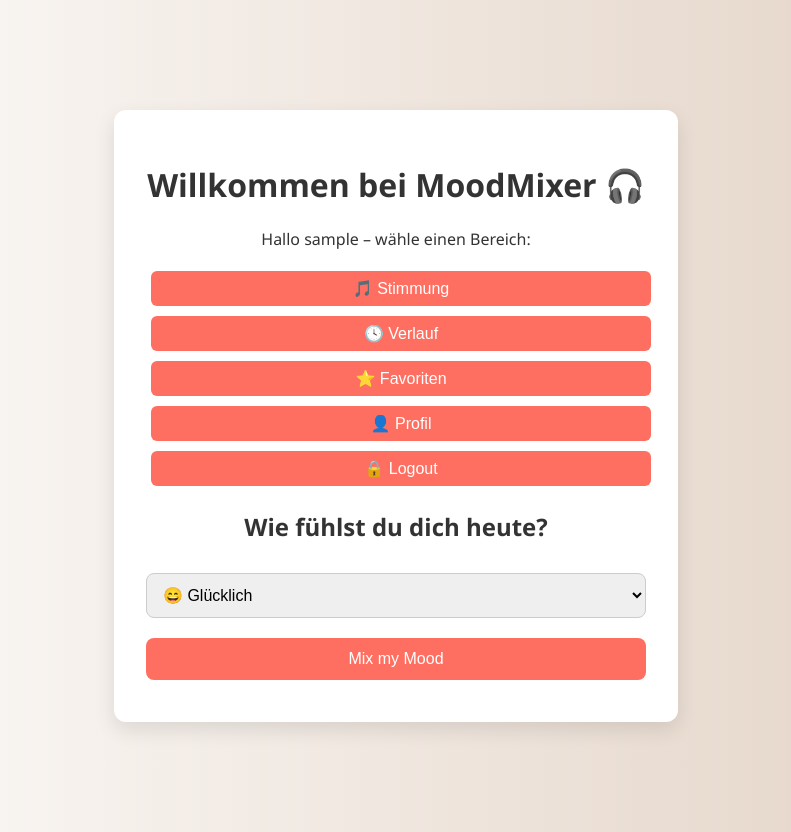
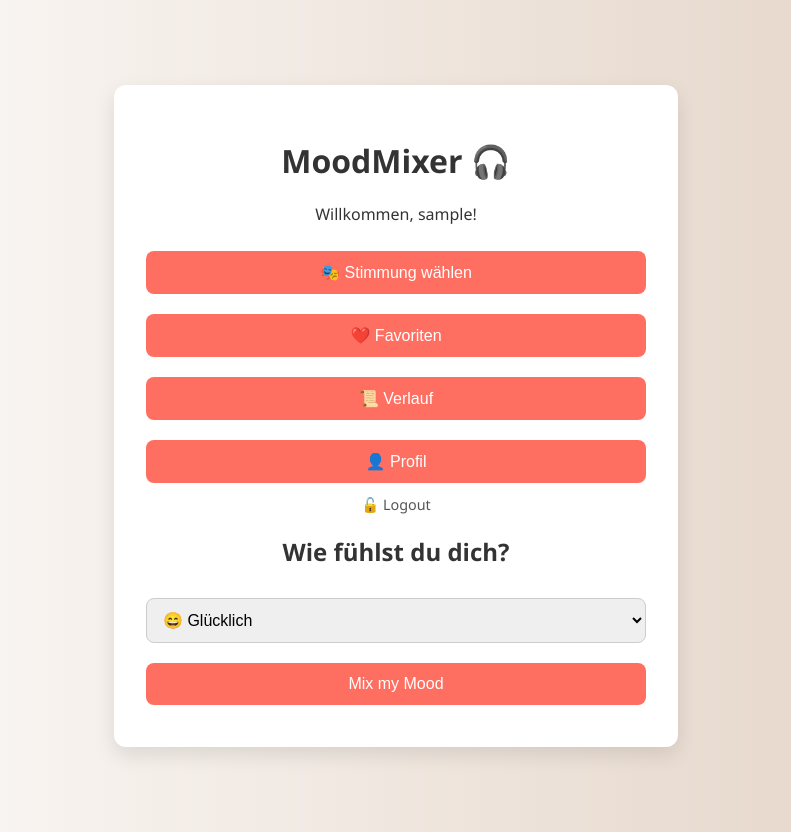
Before and after one commit to Loeschich/MoodMixer2.0, a Flask app: page /home in a window 1280 px wide. Shown: the whole page, without its empty margins (244-1035 px from the left). Run offline with Flask 3, Linux system fonts and the light colour scheme; the visitor is signed in with stand-in values (Sample User, id 1).

Commit message:
Update home.html

```diff
--- a/templates/home.html
+++ b/templates/home.html
@@ -1,42 +1,24 @@
-<!-- 💾 Datei: home.html (Single Page Interface mit Funktion) -->
 <!DOCTYPE html>
 <html lang="de">
 <head>
   <meta charset="UTF-8">
   <meta name="viewport" content="width=device-width, initial-scale=1">
-  <title>MoodMixer</title>
+  <title>Home – MoodMixer</title>
   <link rel="stylesheet" href="{{ url_for('static', filename='style.css') }}">
-  <style>
-    .section { display: none; }
-    .active { display: block; }
-    nav button {
-      margin: 5px;
-      padding: 8px 16px;
-      border: none;
-      border-radius: 6px;
-      background-color: #ff6f61;
-      color: white;
-      cursor: pointer;
-    }
-    nav button:hover {
-      background-color: #e45e50;
-    }
-  </style>
   <script>
     function showSection(id) {
-      const sections = document.querySelectorAll('.section');
-      sections.forEach(sec => sec.classList.remove('active'));
-      document.getElementById(id).classList.add('active');
+      document.querySelectorAll('.section').forEach(el => el.style.display = 'none');
+      document.getElementById(id).style.display = 'block';
 
       if (id === 'history') {
         fetch('/load_history')
           .then(res => res.json())
           .then(data => {
             const list = document.getElementById('historyList');
-            list.innerHTML = data.length ? '' : '<li>Keine Einträge.</li>';
-            data.forEach(entry => {
+            list.innerHTML = '';
+            data.reverse().forEach(entry => {
               const li = document.createElement('li');
-              li.textContent = `${entry.timestamp.slice(0, 10)} – ${entry.mood}`;
+              li.textContent = `${entry.timestamp.slice(0,10)} – ${entry.mood}`;
               list.appendChild(li);
             });
           });
@@ -47,35 +29,50 @@
           .then(res => res.json())
           .then(data => {
             const list = document.getElementById('favoritesList');
-            list.innerHTML = data.length ? '' : '<li>Keine Favoriten gespeichert.</li>';
+            list.innerHTML = '';
             data.forEach(entry => {
               const li = document.createElement('li');
-              li.textContent = `${entry.mood}: "${entry.quote}"`;
+              li.innerHTML = `<strong>${entry.mood}</strong>: ${entry.quote} <button onclick="removeFavorite('${entry.mood}', \`${entry.quote}\`)">❌</button>`;
               list.appendChild(li);
             });
           });
       }
     }
-    window.onload = () => showSection('mood');
+
+    function removeFavorite(mood, quote) {
+      fetch('/remove_favorite', {
+        method: 'POST',
+        headers: {'Content-Type': 'application/json'},
+        body: JSON.stringify({ mood: mood, quote: quote })
+      })
+      .then(res => res.json())
+      .then(data => {
+        if (data.status === 'ok') {
+          showSection('favorites'); // neu laden
+        }
+      });
+    }
+
+    document.addEventListener('DOMContentLoaded', () => {
+      showSection('mood'); // Standardbereich
+    });
   </script>
 </head>
 <body>
   <div class="container">
-    <h1>Willkommen bei MoodMixer 🎧</h1>
-    <p>Hallo {{ email }} – wähle einen Bereich:</p>
+    <h1>MoodMixer 🎧</h1>
+    <p>Willkommen, {{ email }}!</p>
 
-    <!-- 🧭 Navigation -->
     <nav>
-      <button onclick="showSection('mood')">🎵 Stimmung</button>
-      <button onclick="showSection('history')">🕓 Verlauf</button>
-      <button onclick="showSection('favorites')">⭐ Favoriten</button>
+      <button onclick="showSection('mood')">🎭 Stimmung wählen</button>
+      <button onclick="showSection('favorites')">❤️ Favoriten</button>
+      <button onclick="showSection('history')">📜 Verlauf</button>
       <button onclick="showSection('profile')">👤 Profil</button>
-      <a href="/logout"><button>🔒 Logout</button></a>
+      <a href="/logout">🔓 Logout</a>
     </nav>
 
-    <!-- 🎵 Abschnitt: Stimmung -->
     <div id="mood" class="section">
-      <h2>Wie fühlst du dich heute?</h2>
+      <h2>Wie fühlst du dich?</h2>
       <form method="POST" action="/mood">
         <select name="mood" required>
           <option value="happy">😄 Glücklich</option>
@@ -87,23 +84,19 @@
       </form>
     </div>
 
-    <!-- 🕓 Abschnitt: Verlauf -->
-    <div id="history" class="section">
-      <h2>Dein Verlauf</h2>
+    <div id="favorites" class="section" style="display:none;">
+      <h2>❤️ Deine Favoriten</h2>
+      <ul id="favoritesList"></ul>
+    </div>
+
+    <div id="history" class="section" style="display:none;">
+      <h2>📜 Mood-Verlauf</h2>
       <ul id="historyList"></ul>
     </div>
 
-    <!-- ⭐ Abschnitt: Favoriten -->
-    <div id="favorites" class="section">
-      <h2>Deine Favoriten</h2>
-      <ul id="favoritesList"></ul>
-    </div>
-
-    <!-- 👤 Abschnitt: Profil -->
-    <div id="profile" class="section">
-      <h2>Dein Profil</h2>
-      <p>Angemeldet als: <strong>{{ email }}</strong></p>
-      <p>Mehr Features folgen bald...</p>
+    <div id="profile" class="section" style="display:none;">
+      <h2>👤 Profil</h2>
+      <p>E-Mail: <strong>{{ email }}</strong></p>
     </div>
   </div>
 </body>
```
